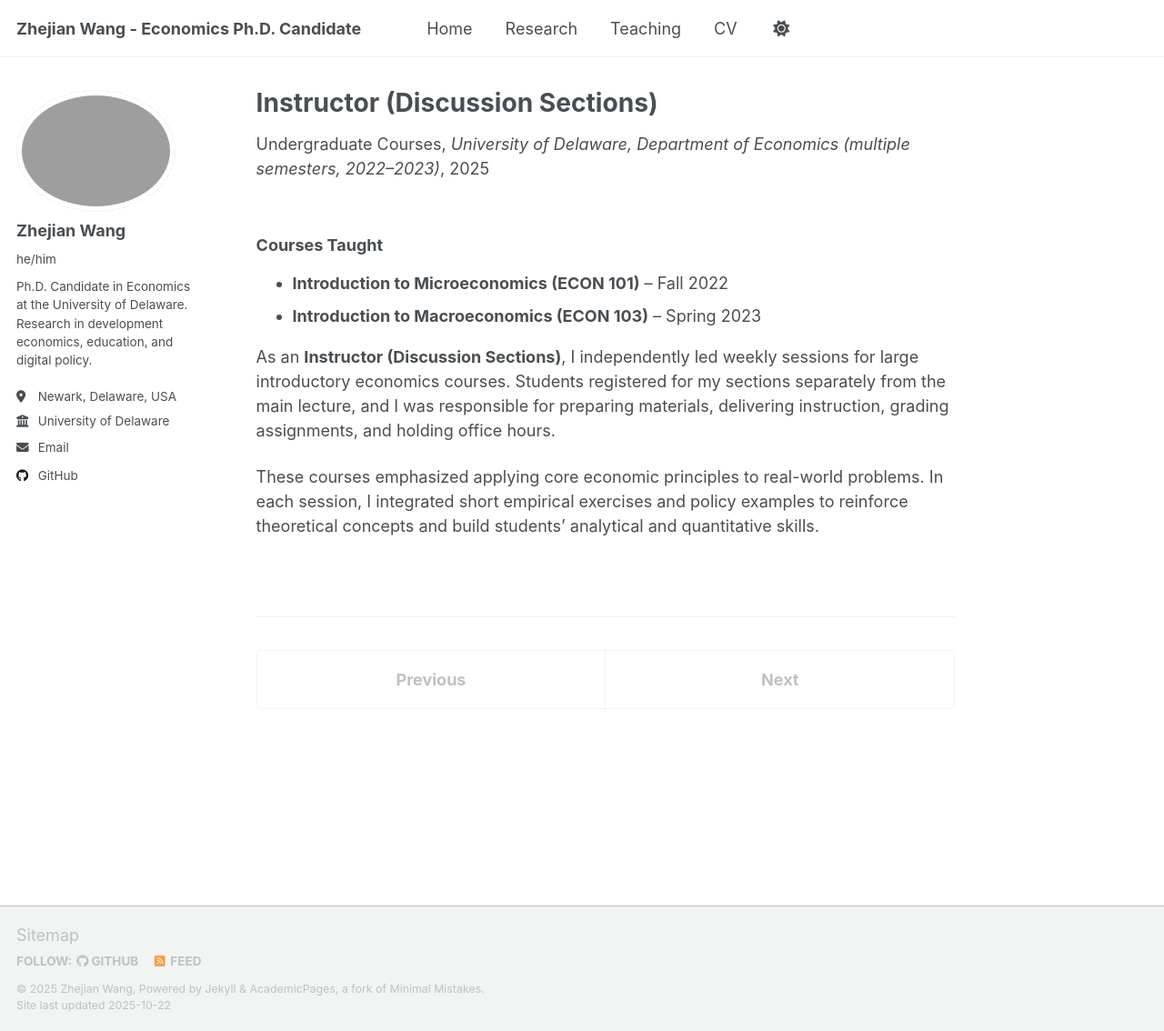
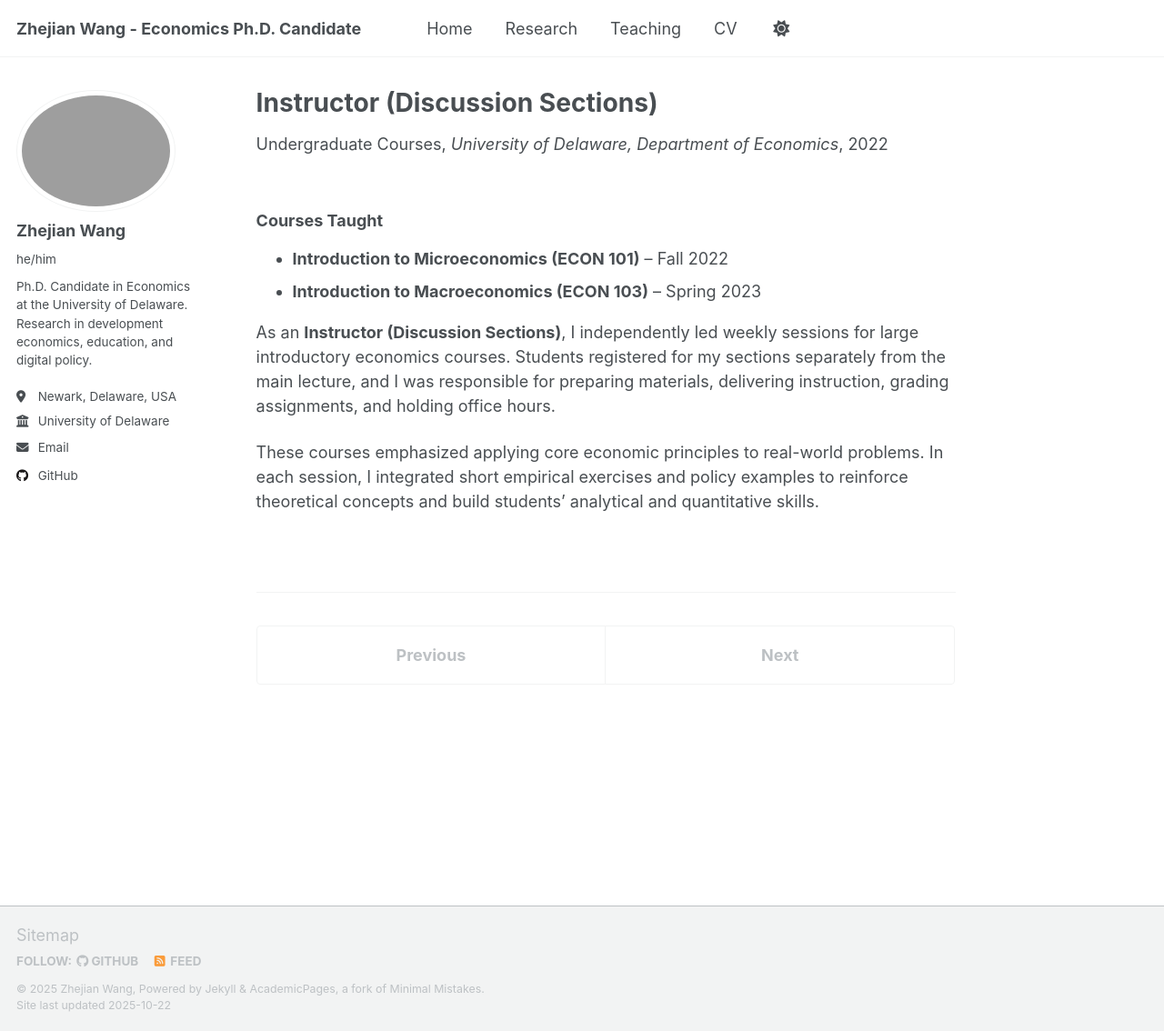
Before and after one commit to zhejianw/zhejianw.github.io, a Jekyll site: the page built from _teaching/2022-fall-instructor.md, in a window 1280 px wide and 1134 px high. Shown: the whole window at 91% size. Built offline with Jekyll 4.4.1, drawn with Linux system fonts in a browser that asks for light colours; a script that is not in the unit is left out.

Commit message:
Update 2022-fall-instructor.md

```diff
--- a/_teaching/2022-fall-instructor.md
+++ b/_teaching/2022-fall-instructor.md
@@ -3,10 +3,12 @@ title: "Instructor (Discussion Sections)"
 collection: teaching
 type: "Undergraduate Courses"
 permalink: /teaching/2022-fall-instructor
-venue: "University of Delaware, Department of Economics (multiple semesters, 2022–2023)"
-date: 2025-01-01
+venue: "University of Delaware, Department of Economics"
+date: 2022-09-01
+show_date: false
 location: "Newark, Delaware, USA"
 ---
+
 
 ### Courses Taught
 - **Introduction to Microeconomics (ECON 101)** – Fall 2022
```
